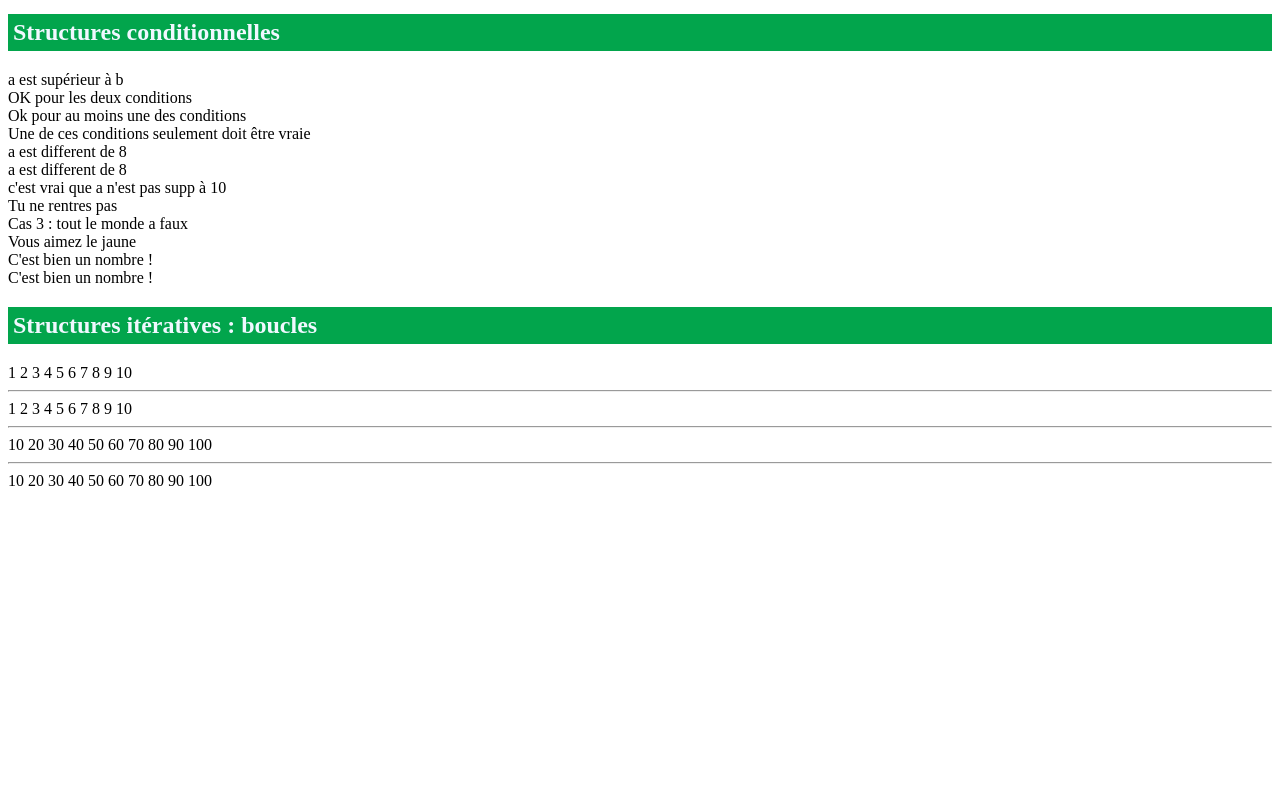
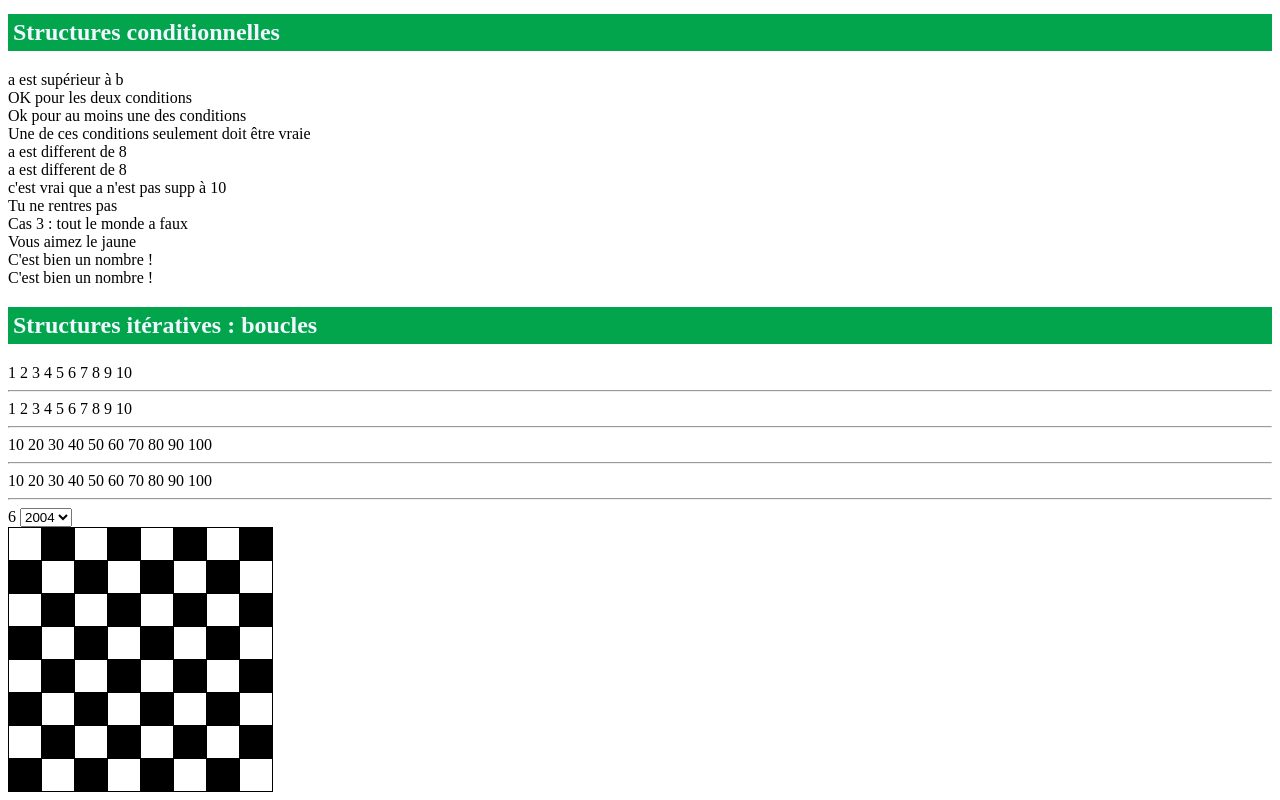
Before and after one commit to JulienLrs/module_JavaScript, a plain HTML site: page index.html in a window 1280 px wide. Shown: the part 784-1584 px from the top of the page. Before the commit the page ends 1282 px from the top, so only its background shows below. Drawn offline with Linux system fonts and the light colour scheme.

Commit message:
update03

```diff
--- a/script.js
+++ b/script.js
@@ -304,7 +304,12 @@ document.write('<h2>Structures itératives : boucles</h2>');
 3 - Incrémentation
 */
 
+
+
+
+
 // BOUCLE WHILE
+
 let i = 1; // point 1 (situation de départ)
 while(i<=10){ // point 2 (condition qui fait tourner la boucle)
     document.write(i+' ');
@@ -312,7 +317,12 @@ while(i<=10){ // point 2 (condition qui fait tourner la boucle)
 }
 document.write('<hr>');
 
+
+
+
+
 // BOUCLE FOR (pour)
+
 //     1       2     3
 for(let i=1; i<=10; i++){
     document.write(i+' ');
@@ -331,3 +341,65 @@ document.write('<hr>');
 for(let i=10; i<=100; (i+=10)){
     document.write(i+' ');
 }
+
+
+
+
+
+
+// BOUCLE DO/WHILE
+
+document.write('<hr>');
+
+i = 6;
+do{
+    document.write(i+' '); // cette instruction sera réalisée au moins une fois
+    i++;
+}
+while(i<=5);
+
+// exemple
+// let reponse;
+// do{
+//     reponse = window.prompt('Ecrivez stop');
+// }
+// while(reponse != 'stop');
+
+// exemple
+// let reponse;
+// let loisirs = '';
+// do{
+//    reponse = window.prompt('Saisir un loisir ou ecrivez stop quand vous avez terminé');
+
+//    if(reponse!='stop'){
+//     loisirs += reponse + ' ';
+//    }
+// }
+// while(reponse != 'stop');
+
+// document.write('Vos loisirs sont ' + loisirs);
+
+document.write('<select>');
+// 2004 => 1904 de 1 en 1
+for(let annee=2004; annee>= 1904; annee--){
+    document.write(`<option>${annee}</option>`);
+}
+document.write('</select>');
+
+
+
+
+
+// BOUCLES IMBRIQUEE
+let lignes = 8;
+let colonnes = 8;
+
+document.write('<table>');
+for(let lig=1; lig<= lignes; lig++){
+    document.write('<tr>');
+    for (let col=1; col <= colonnes; col++){
+        document.write('<td></td>');
+    }
+    document.write('</tr>');
+}
+document.write('</table>');
--- a/style.css
+++ b/style.css
@@ -3,3 +3,22 @@ h2{
     color: aliceblue;
     padding: 5px;
 }
+
+
+td{
+    width: 30px;
+    height: 30px;
+    border: 1px solid black;
+}
+
+table{
+    border-collapse: collapse;
+}
+
+tr:nth-child(even) td:nth-child(odd){
+    background: black;
+}
+
+tr:nth-child(odd) td:nth-child(even){
+    background: black;
+}
```
